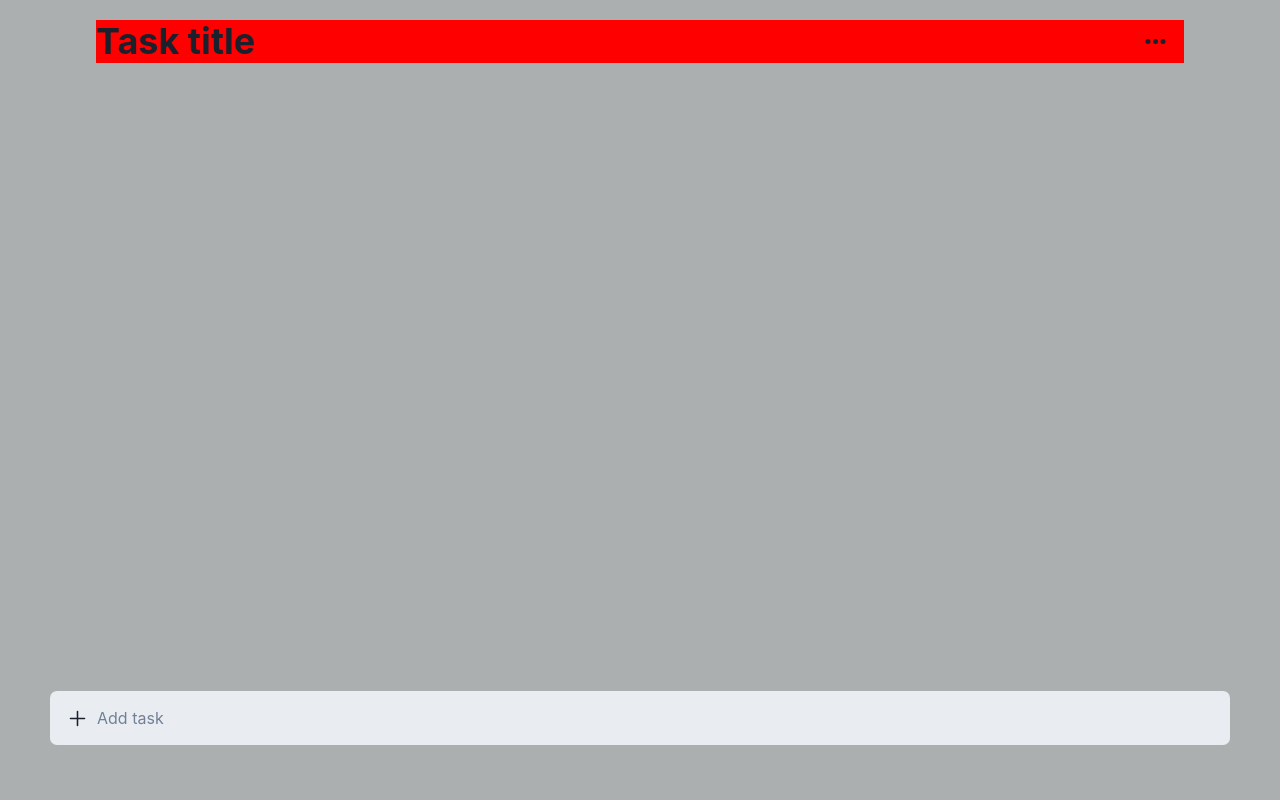
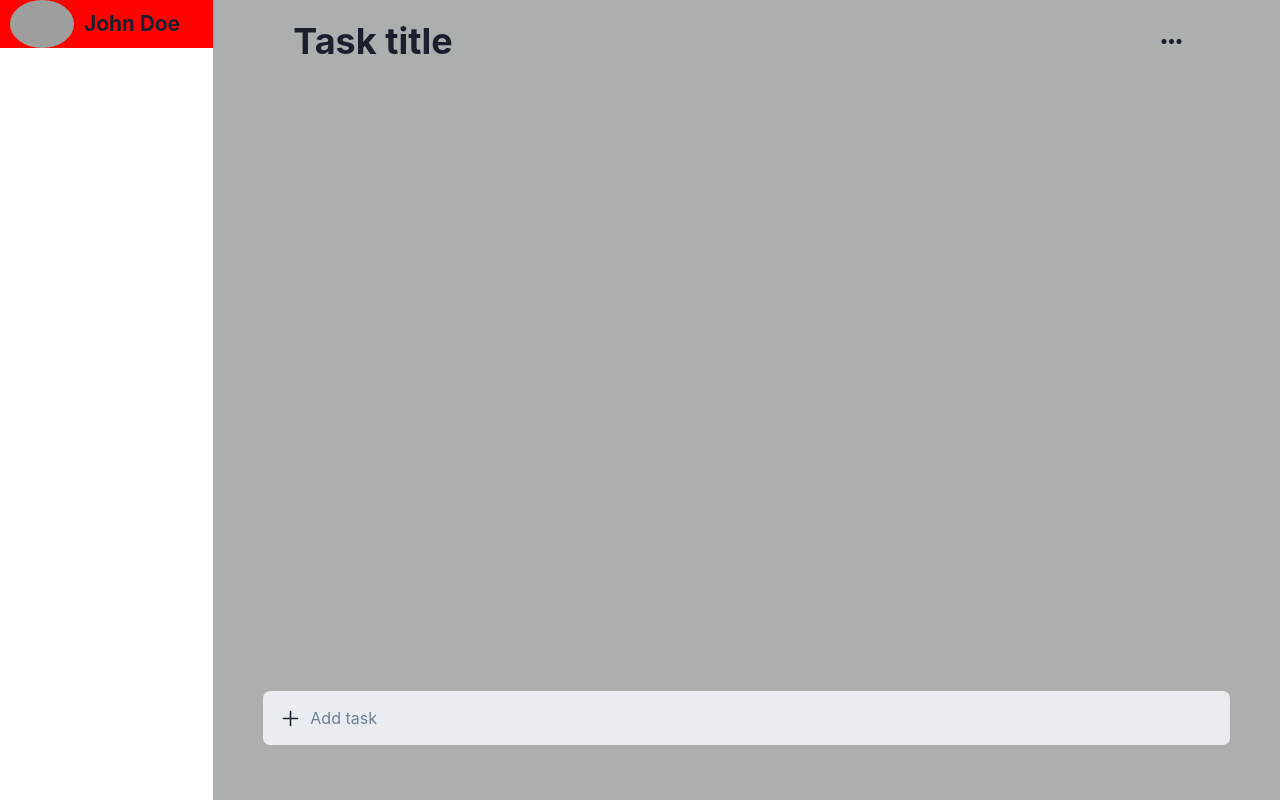
Before and after one commit to N-A-C-H-O/TaskApp, a React app: page / in a window 1280 px wide. Built offline with nearby package versions, Linux system fonts and the light colour scheme; grey boxes are pictures that could not be loaded; the HTML template or start-up script is replaced by a standard one.

Commit message:
feat: add basic Navbar and style the grid container

```diff
--- a/src/App.tsx
+++ b/src/App.tsx
@@ -1,9 +1,11 @@
 import { Grid } from "@chakra-ui/react";
 import TaskContainer from "./components/TaskContainer";
+import Navbar from "./components/Navbar";
 
 function App() {
   return (
-    <Grid height="100vh">
+    <Grid templateColumns={{md: "1fr 2fr", lg: "1fr 4fr", xl: "1fr 5fr"}} height="100vh">
+      <Navbar />
       <TaskContainer />
     </Grid>
   );
--- /dev/null
+++ b/src/components/Navbar.tsx
@@ -0,0 +1,14 @@
+import { Box, Flex, Heading, Image } from "@chakra-ui/react"
+
+const Navbar = () => {
+  return (
+    <Box display={{sm: "none", md: "block"}}>
+        <Flex bg="red" align="center" gap="10px">
+            <Image src="https://xsgames.co/randomusers/assets/avatars/male/29.jpg" rounded="50%" width="4em" ml="10px" />
+            <Heading as="h4" fontSize="1.3em">John Doe</Heading>
+        </Flex>
+    </Box>
+  )
+}
+
+export default Navbar;
--- a/src/components/TaskNavbar.tsx
+++ b/src/components/TaskNavbar.tsx
@@ -4,7 +4,7 @@ import { ChangeBackground } from "../types";
 
 const TaskNavbar = ({ changeBackground }: { changeBackground: ChangeBackground }) => {
   return (
-    <Flex bg="red" justify="space-between" align="center" w="85%" mx="auto" mt="20px">
+    <Flex justify="space-between" align="center" w="85%" mx="auto" mt="20px">
       <Heading as="h3">Task title</Heading>
       <BackgroundSelector changeBackground={changeBackground} />
     </Flex>
```
